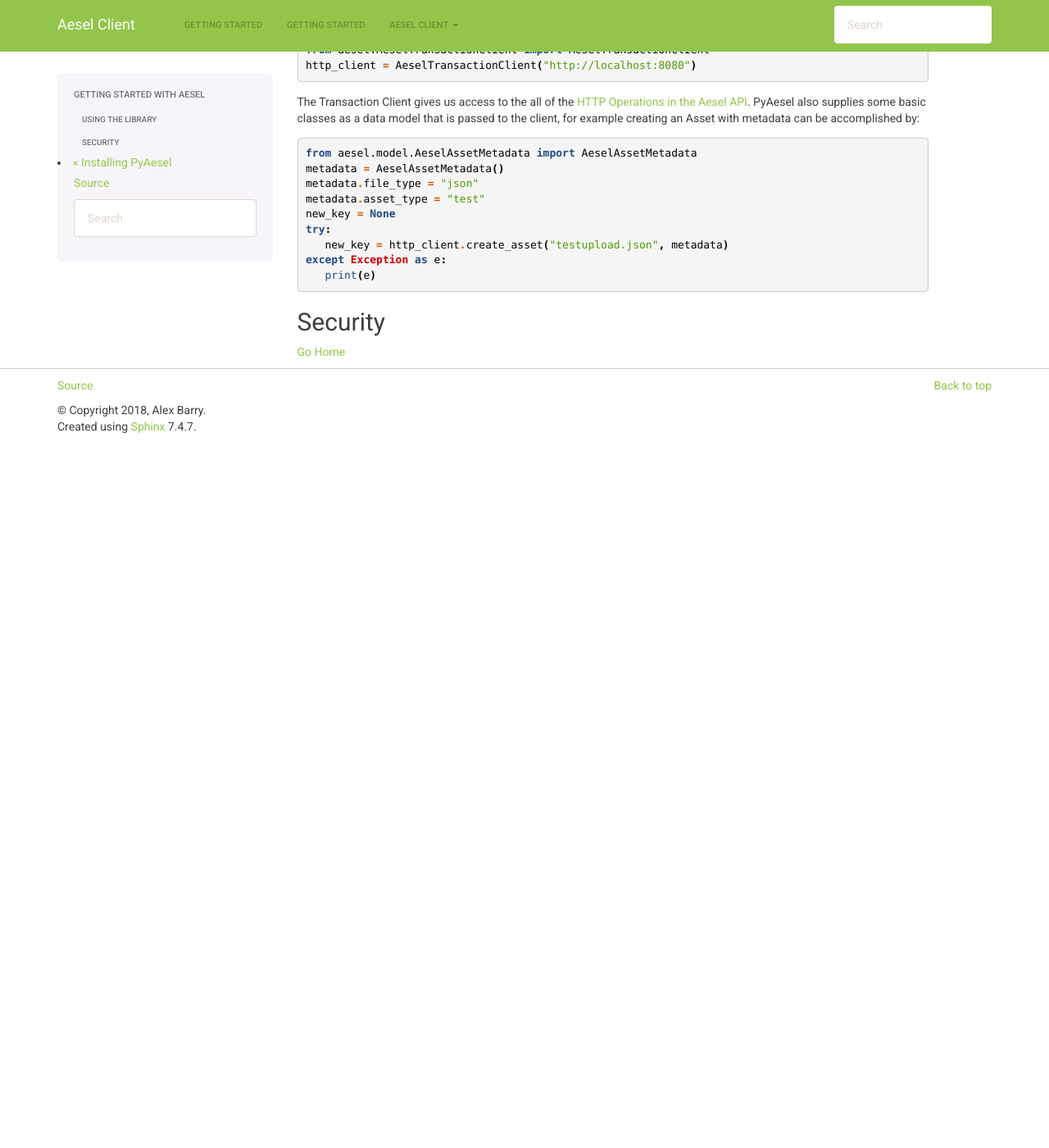
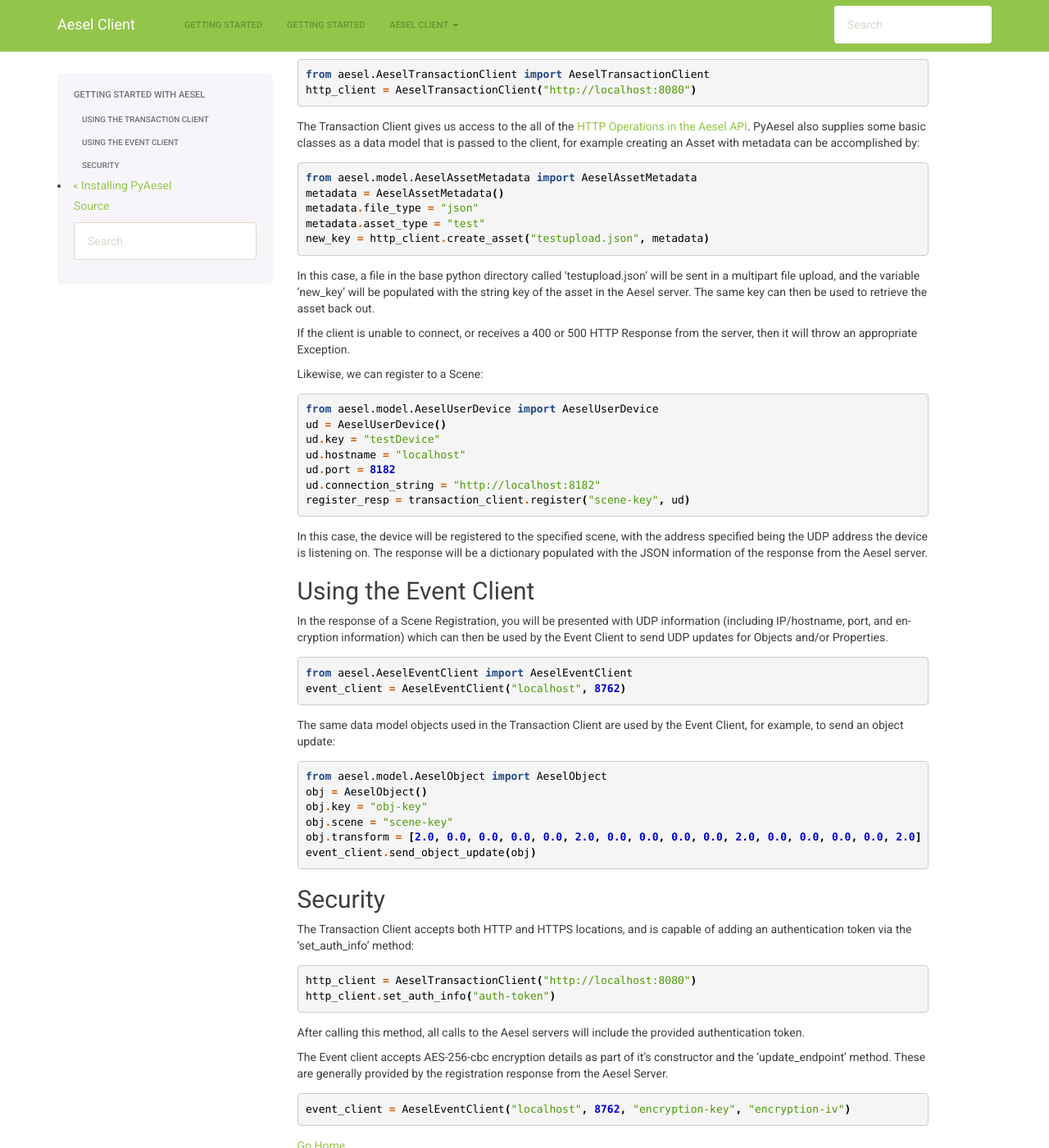
Before and after one commit to AO-StreetArt/PyAesel, a Sphinx documentation site: the page built from docs/pages/quickstart.rst, in a window 1280 px wide and 1400 px high, scrolled down 275 px. Shown: the whole window at 82% size. Built offline with Sphinx 7.4.7, drawn with Linux system fonts in a browser that asks for light colours; before the commit the page ends 900 px from its top, so only the background shows below that; some of the changed text lies outside the part shown.

Commit message:
flesh out documentation

```diff
--- a/docs/index.rst
+++ b/docs/index.rst
@@ -2,14 +2,14 @@
 
 .. include:: ../README.rst
 
+Site Contents
+=============
+
 .. toctree::
    :maxdepth: 1
-   :caption: Contents:
 
    pages/install.rst
    pages/quickstart.rst
-
-
 
 API Documentation
 =================
--- a/docs/pages/install.rst
+++ b/docs/pages/install.rst
@@ -19,7 +19,7 @@ If desired, you can run the tests (require a running Aesel server on localhost):
 
    python -m pytest
 
-Finally, drop the library anywhere on your Python Path to start using it!
+Finally, drop the 'aesel' folder anywhere on your Python Path to start using it!
 
 
 :ref:`Go Home <index>`
--- a/docs/pages/quickstart.rst
+++ b/docs/pages/quickstart.rst
@@ -6,11 +6,15 @@ Getting Started with Aesel
 This tutorial assumes that you have successfully :ref:`Installed PyAesel <install>`,
 and have a `running Aesel Server <https://aesel.readthedocs.io/en/latest/pages/quickstart.html>`__.
 
+Reading through `the Aesel Workflow <https://aesel.readthedocs.io/en/latest/pages/overview.html>`__
+and `the process for loading an Aesel Scene <https://aesel.readthedocs.io/en/latest/pages/loading.html>`__
+is also recommended.
+
 Please note that this is just intended as an overview of the functionality
 presented, for full documentation please refer to :ref:`modindex`.
 
-Using the Library
------------------
+Using the Transaction Client
+----------------------------
 
 The first object you will generally interact with is the AeselTransactionClient.
 This is where we specify the Aesel address, which we'll have on localhost for
@@ -32,15 +36,77 @@ client, for example creating an Asset with metadata can be accomplished by:
    metadata = AeselAssetMetadata()
    metadata.file_type = "json"
    metadata.asset_type = "test"
-   new_key = None
-   try:
-      new_key = http_client.create_asset("testupload.json", metadata)
-   except Exception as e:
-      print(e)
+   new_key = http_client.create_asset("testupload.json", metadata)
+
+In this case, a file in the base python directory called 'testupload.json' will
+be sent in a multipart file upload, and the variable 'new_key' will be
+populated with the string key of the asset in the Aesel server.  The same key
+can then be used to retrieve the asset back out.
+
+If the client is unable to connect, or receives a 400 or 500 HTTP Response from
+the server, then it will throw an appropriate Exception.
+
+Likewise, we can register to a Scene:
+
+.. code-block:: python
+
+   from aesel.model.AeselUserDevice import AeselUserDevice
+   ud = AeselUserDevice()
+   ud.key = "testDevice"
+   ud.hostname = "localhost"
+   ud.port = 8182
+   ud.connection_string = "http://localhost:8182"
+   register_resp = transaction_client.register("scene-key", ud)
+
+In this case, the device will be registered to the specified scene, with the
+address specified being the UDP address the device is listening on.  The response
+will be a dictionary populated with the JSON information of the response from
+the Aesel server.
+
+Using the Event Client
+----------------------
+
+In the response of a Scene Registration, you will be presented with UDP information
+(including IP/hostname, port, and encryption information) which can then be used
+by the Event Client to send UDP updates for Objects and/or Properties.
+
+.. code-block:: python
+
+   from aesel.AeselEventClient import AeselEventClient
+   event_client = AeselEventClient("localhost", 8762)
+
+The same data model objects used in the Transaction Client are used by the Event
+Client, for example, to send an object update:
+
+.. code-block:: python
+
+   from aesel.model.AeselObject import AeselObject
+   obj = AeselObject()
+   obj.key = "obj-key"
+   obj.scene = "scene-key"
+   obj.transform = [2.0, 0.0, 0.0, 0.0, 0.0, 2.0, 0.0, 0.0, 0.0, 0.0, 2.0, 0.0, 0.0, 0.0, 0.0, 2.0]
+   event_client.send_object_update(obj)
 
 Security
 --------
 
+The Transaction Client accepts both HTTP and HTTPS locations, and is capable of
+adding an authentication token via the 'set_auth_info' method:
 
+.. code-block:: python
+
+   http_client = AeselTransactionClient("http://localhost:8080")
+   http_client.set_auth_info("auth-token")
+
+After calling this method, all calls to the Aesel servers will include the
+provided authentication token.
+
+The Event client accepts AES-256-cbc encryption details as part of it's constructor
+and the 'update_endpoint' method.  These are generally provided by the registration
+response from the Aesel Server.
+
+.. code-block:: python
+
+   event_client = AeselEventClient("localhost", 8762, "encryption-key", "encryption-iv")
 
 :ref:`Go Home <index>`
```
